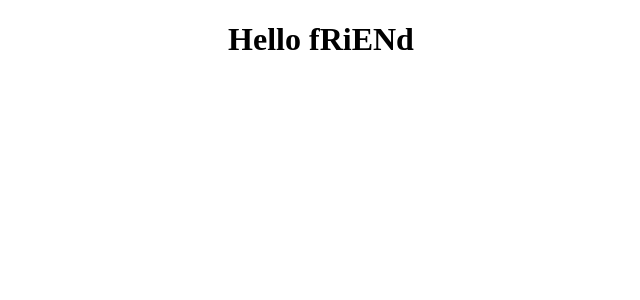
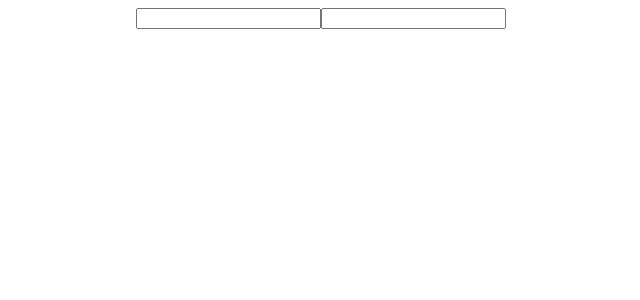
Before and after one commit to Julio-Soto/MERN-starter, a React (Create React App) app in the folder client/: page / in a window 1280 px wide. Shown: the top 300 px of the page, without its empty margins (319-959 px from the left). Built offline with nearby package versions, Linux system fonts and the light colour scheme.

Commit message:
added input boxes

```diff
--- a/client/src/App.js
+++ b/client/src/App.js
@@ -3,7 +3,8 @@ import './App.css';
 function App() {
   return (
     <div className="App">
-      <h1>Hello fRiENd</h1>
+      <input type='text'></input>
+      <input type='number'/>
     </div>
   );
 }
```
